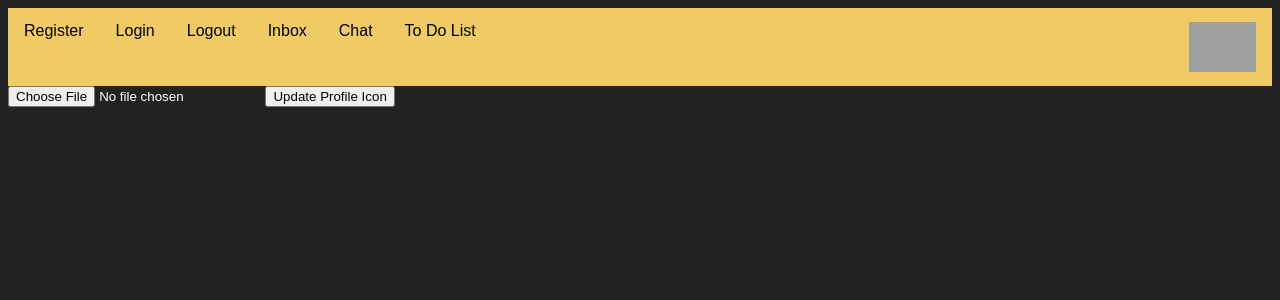
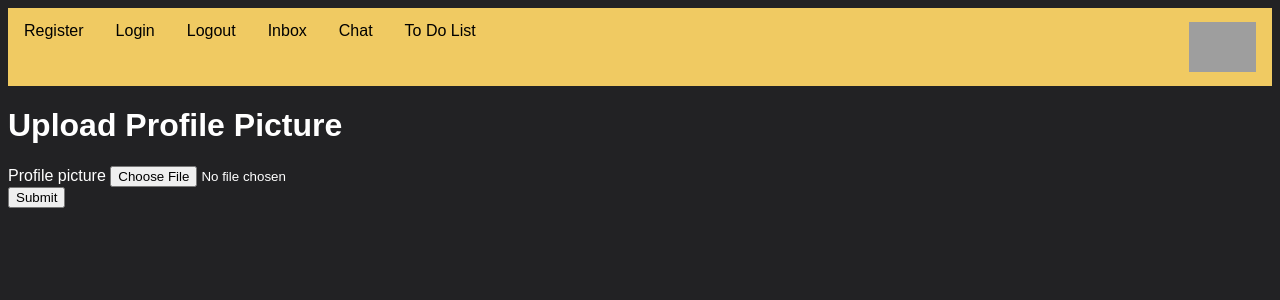
Before and after one commit to PioRomo/131-email-client, a Python web app: template 02_flask_with_file_structure/app/templates/profile.html in a window 1280 px wide. Shown: the top 300 px of the page. Run offline with Jinja, Linux system fonts and the light colour scheme; the template is opened without the code that fills it, so the values that code supplies are empty, except form fields; form fields are guessed from the names that the template uses; some web fonts are replaced; grey boxes are pictures that could not be loaded.

Commit message:
Update profile.html

```diff
--- a/02_flask_with_file_structure/app/templates/profile.html
+++ b/02_flask_with_file_structure/app/templates/profile.html
@@ -1,9 +1,15 @@
 {% extends "base.html" %}
 
 {% block page %}
-<form action="{{ url_for('profile') }}" method="post" enctype="multipart/form-data">
-    <input type="file" name="profile_icon">
-    <input type="submit" value="Update Profile Icon">
-</form>
-
+<h1>Upload Profile Picture</h1>
+    <form method="POST" enctype="multipart/form-data">
+        {{ form.hidden_tag() }}
+        <div>
+            {{ form.profile_picture.label }}
+            {{ form.profile_picture }}
+        </div>
+        <div>
+            {{ form.submit }}
+        </div>
+    </form>
 {% endblock %}
```
